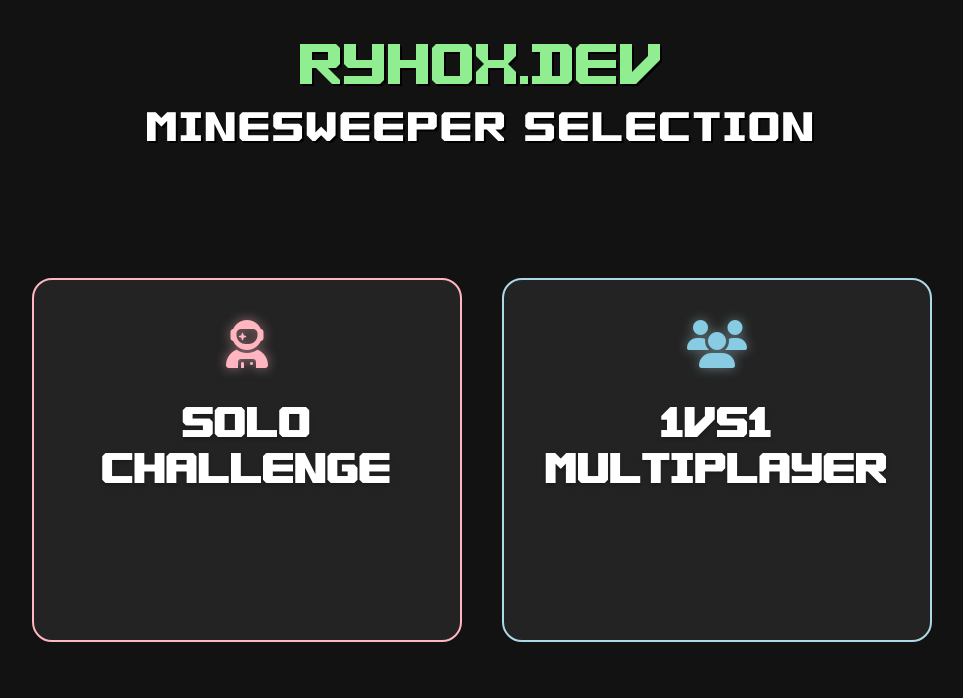
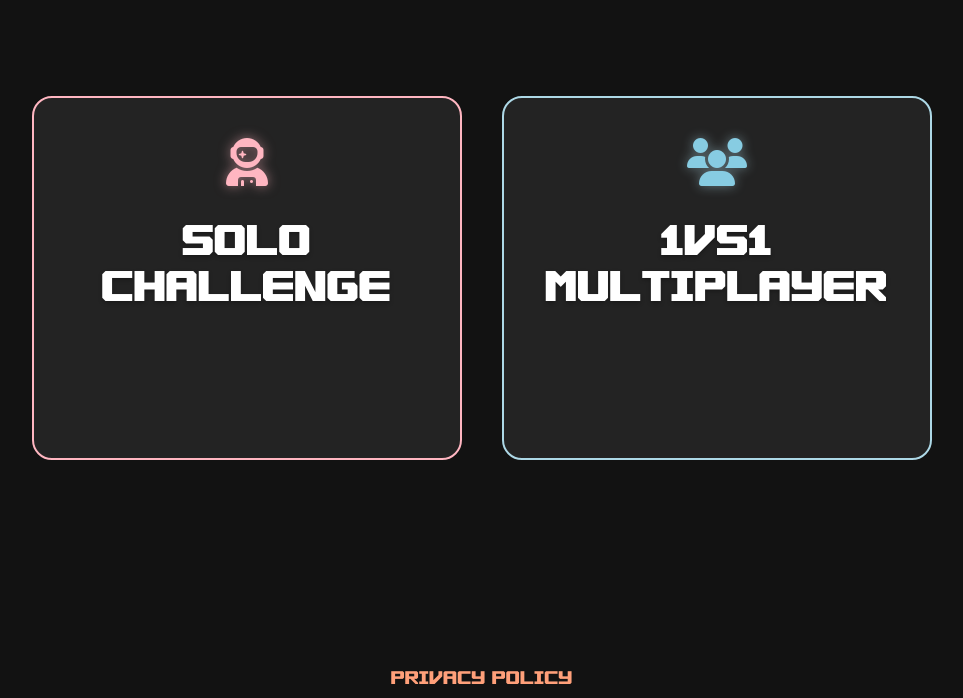
Before and after one commit to Ryhox/minesweeper.ryhox.dev, a website: page public/index.html in a window 1280 px wide. Shown: the top 698 px of the page, without its empty margins (158-1121 px from the left). Drawn offline with Linux system fonts and the light colour scheme.

Commit message:
Update index.html
test

```diff
--- a/public/index.html
+++ b/public/index.html
@@ -7,10 +7,7 @@
 
 </head>
 <body>
-    <header>
-    <div class="header-title">RYHOX.DEV</div>
-    <div class="header-subtitle">MINESWEEPER selection</div>
-</header>
+
 <div class="container">
     <div class="mode-select">
                 <a href="/solo.html" class="mode-buttonsolo">
```
